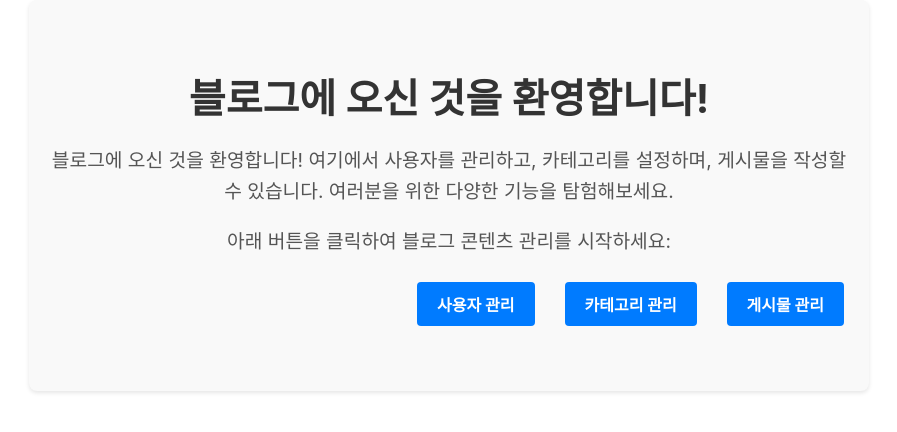
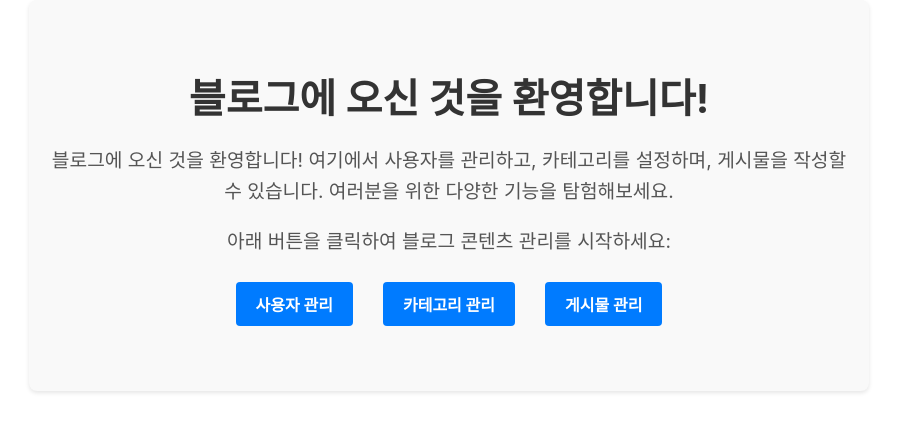
Before and after one commit to wjb127/blog-frontend, a React (Create React App) app: page / in a window 1280 px wide. Shown: the top 432 px of the page, without its empty margins (191-1088 px from the left). Built offline with nearby package versions, Linux system fonts and the light colour scheme.

Commit message:
vercel 설정

```diff
--- a/package.json
+++ b/package.json
@@ -36,5 +36,8 @@
       "last 1 firefox version",
       "last 1 safari version"
     ]
+  },
+  "devDependencies": {
+    "@babel/plugin-proposal-private-property-in-object": "^7.21.11"
   }
 }
--- a/src/components/Home.css
+++ b/src/components/Home.css
@@ -25,10 +25,11 @@
 }
 
 /* 버튼 컨테이너 스타일 */
-.button-container {
-  display: flex;
-  justify-content: center;
-  gap: 20px;
+.home-container .button-container {
+  display: flex !important;
+  justify-content: center !important;
+  align-items: center !important;
+  gap: 20px !important;
 }
 
 /* 버튼 스타일 */
```
Also changed, not shown: vercel.json (added), 2 other files (tests, documents, lock files or other folders).
